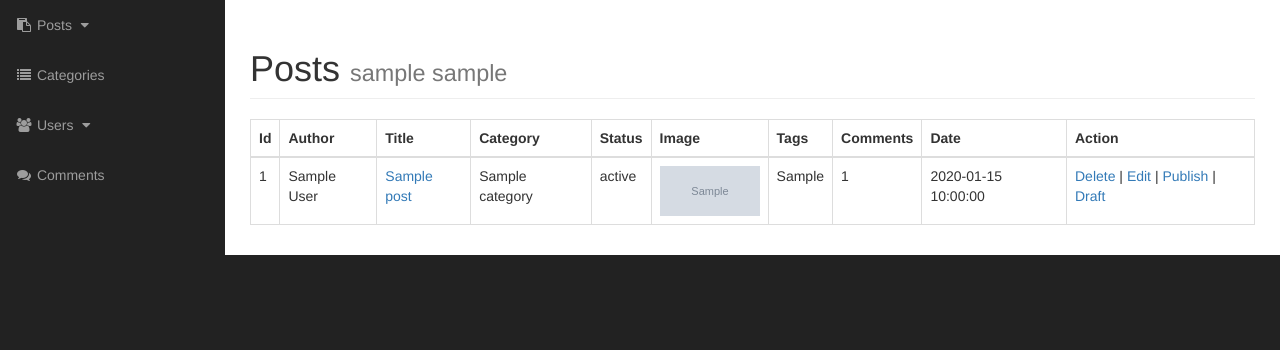
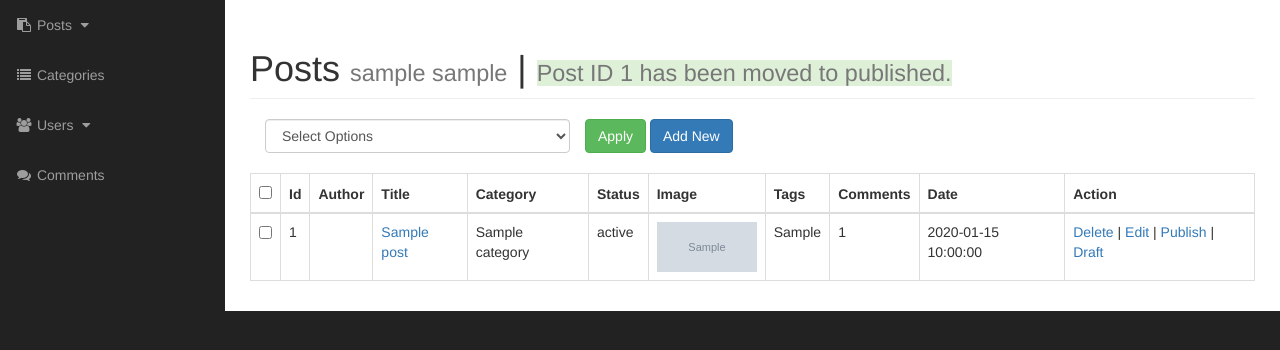
Before and after one commit to ambivalent-axiom/php_blog, a PHP site: page /admin/posts.php?notify=published&p_id=1 in a window 1280 px wide. Shown: the part 51-401 px from the top of the page. Run offline with PHP 8.4, Linux system fonts and the light colour scheme; the visitor is signed in with stand-in values (Sample User, id 1); tables that the repository leaves empty or names only in its code hold one stand-in row (values such as "Sample post"); grey boxes marked "Sample" are stand-in pictures; some libraries are stand-ins or nearby versions.

Commit message:
Many improvements to posts page

```diff
--- /dev/null
+++ b/admin/css/custom.css
@@ -0,0 +1,3 @@
+.margin-bottom-space {
+    margin-bottom: 20px;
+}
--- a/admin/css/sb-admin.css
+++ b/admin/css/sb-admin.css
@@ -10,6 +10,7 @@
     margin-top: 100px;
     background-color: #222;
 }
+
 
 @media(min-width:768px) {
     body {
--- a/admin/includes/admin_header.php
+++ b/admin/includes/admin_header.php
@@ -4,15 +4,14 @@
 <?php session_start(); ?>
 
 <?php
-
 if(!isset($_SESSION['role'])) {
     header("Location: ../index.php");
 }
-
 ?>
 
 <!DOCTYPE html>
 <html lang="en">
+
 
 <head>
 
@@ -30,6 +29,9 @@
     <!-- Custom CSS -->
     <link href="css/sb-admin.css" rel="stylesheet">
 
+    <!-- ambax custom css -->
+    <link rel="stylesheet" href="css/custom.css">
+
     <!-- Custom Fonts -->
     <link href="font-awesome/css/font-awesome.min.css" rel="stylesheet" type="text/css">
 
--- a/admin/includes/admin_navigation.php
+++ b/admin/includes/admin_navigation.php
@@ -38,7 +38,7 @@
                                 <a href="posts.php">View All posts</a>
                             </li>
                             <li>
-                                <a href="posts.php?source=add_post">Add posts</a>
+                                <a href="posts.php?source=add_post&notify=add">Add posts</a>
                             </li>
                         </ul>
                     </li>
--- a/admin/includes/functions.php
+++ b/admin/includes/functions.php
@@ -47,18 +47,14 @@
     }
 }
 
-function deletePost() {
+function deletePost($post_to_delete) {
     global $connection;
-    if(isset($_GET['delete'])) {
-        $post_to_delete = $_GET['delete'];
     $clear_com_quer = "DELETE FROM comments WHERE com_post_id = $post_to_delete ";
     $query = "DELETE FROM posts WHERE post_id = {$post_to_delete} ";
     $clear_comments = mysqli_query($connection, $clear_com_quer);
     checkQuery($clear_comments);
     $execure_query = mysqli_query($connection, $query);
     checkQuery($execure_query);
-        header("Location: posts.php");
-    }
 }
 
 function checkQuery($query) {
@@ -76,4 +72,36 @@
     }
 }
 
+function getAuthorByPost($author) {
+    global $connection;
+    $query = "SELECT * FROM users WHERE user_id = $author ";
+    $select_author = mysqli_query($connection, $query);
+    while($author = mysqli_fetch_assoc($select_author)) {
+        return($author['user_name']);
+    }
+}
+
+function publishPost($post_id) {
+    global $connection;
+    $query = "UPDATE posts SET post_status = 'published' WHERE 	post_id = {$post_id} ";
+    $publish = mysqli_query($connection, $query);
+    checkQuery($publish);
+}
+
+function draftPost($post_id) {
+    global $connection;
+    $query = "UPDATE posts SET post_status = 'draft' WHERE 	post_id = {$post_id} ";
+    $draft = mysqli_query($connection, $query);
+    checkQuery($draft);
+}
+
+function addComment($post_id, $com_auth, $com_email, $comment) {
+    $query = "INSERT INTO comments (com_post_id, com_author, com_email, com_content, com_date) " .
+    "VALUES ({$post_id}, '{$com_auth}', '{$com_email}', '{$comment}', now()) ";
+    $save_comm = mysqli_query($connection, $query);
+    checkQuery($save_comm);
+    $increment_com = "UPDATE posts SET post_comment_count = post_comment_count + 1 WHERE post_id = $post_id";
+    $Update_com_count = mysqli_query($connection, $increment_com);
+    checkQuery($increment_com);
+}
 ?>
--- a/admin/includes/view_all_posts.php
+++ b/admin/includes/view_all_posts.php
@@ -1,7 +1,47 @@
 
+
+<?php
+if(isset($_POST['checkBoxArray'])) {
+    foreach($_POST['checkBoxArray'] as $post_id) {
+        $bulk_option = $_POST['bulk_options'];
+        switch($bulk_option) {
+            case 'publish';
+                publishPost($post_id);
+            break;
+
+            case 'draft';
+                draftPost($post_id);
+            break;
+
+            case 'delete';
+                deletePost($post_id);
+            break;
+        }
+    }
+    header("Location: posts.php?notify=bulk");
+}
+?>
+
+
+<form action="" method="post">
     <table class="table table-bordered table-hover">
+        <div id="bulkOptionsContainer" class="col-xs-4 margin-bottom-space">
+            <select class="form-control" name="bulk_options" id="">
+                <option value="">Select Options</option>
+                <option value="publish">Publish</option>
+                <option value="draft">Draft</option>
+                <option value="delete">Delete</option>
+            </select>
+        </div>
+
+        <div>
+            <input type="submit" name="submit" class="btn btn-success" value="Apply">
+            <a class="btn btn-primary" href="posts.php?source=add_post&notify=add">Add New</a>
+        </div>
+
         <thead>
             <tr>
+                <th><input id="selectAllBoxes" type="checkbox"></th>
                 <th>Id</th>
                 <th>Author</th>
                 <th>Title</th>
@@ -28,9 +68,11 @@
                 $tags = $row['post_tags'];
                 $comments = $row['post_comment_count'];
                 $date = $row['post_date'];
+                $author_name = getAuthorByPost($author);
                 ?>  <tr>
+                        <td><input class="checkBoxes" type="checkbox" name="checkBoxArray[]" value="<?php echo $id; ?>"></td>
                         <td><?php echo $id ?></td>
-                    <td><?php echo $author ?></td>
+                        <td><?php echo $author_name ?></td>
                         <td><a href="../post.php?p_id=<?php echo $id; ?>"><?php echo $title ?></a></td>
                         <td><?php
                             $query = "SELECT cat_title FROM categories WHERE cat_id = {$cat} ";
@@ -44,8 +86,8 @@
                         <td><?php echo $tags ?></td>
                         <td><?php echo $comments ?></td>
                         <td><?php echo $date ?></td>
-                    <td><a href="?delete=<?php echo $id ?>">Delete</a> |
-                        <a href="?source=edit&p_id=<?php echo $id ?>">Edit</a> |
+                        <td><a href="?source=delete&p_id=<?php echo $id ?>">Delete</a> |
+                            <a href="?source=edit&p_id=<?php echo $id ?>&notify=edit">Edit</a> |
                             <a href="?source=pub&p_id=<?php echo $id ?>">Publish</a> |
                             <a href="?source=draft&p_id=<?php echo $id ?>">Draft</a>
                         </td>
@@ -55,7 +97,4 @@
             ?>
     </tbody>
     </table>
-
-<?php
-    deletePost();
-?>
+</form>
--- a/admin/posts.php
+++ b/admin/posts.php
@@ -10,8 +10,61 @@
 
                         <h1 class="page-header">
                             Posts
+
                             <small><?php getUserLnFn(); ?></small>
+                              |
+                            <?php
+                                if(isset($_GET['notify'])) {
+                                    $notify_about = $_GET['notify'];
+                                } else {
+                                    $notify_about = "";
+                                }
+                                switch($notify_about) {
+                                    case 'bulk';
+                                    echo "<small>Bulk operation performed at: " . date('Y-m-d H:i:s', time()) . "</small>";
+                                    break;
+
+                                    case 'edit';
+                                    echo "<small>Post edit</small>";
+                                    break;
+
+                                    case 'add';
+                                    echo "<small>Add new post</small>";
+                                    break;
+
+                                    case 'updated';
+                                    echo "<small class='bg-success'>Post " .
+                                        "<a href='../post.php?p_id={$_GET['p_id']}'>{$_GET['p_title']}</a>" .
+                                        " has been updated.</small>";
+                                    break;
+
+                                    case 'created';
+                                    echo "<small class='bg-success'>Post " .
+                                        "<a href='../post.php?p_id={$_GET['p_id']}'>{$_GET['p_title']}</a>" .
+                                        " has been created.</small>";
+                                    break;
+
+                                    case 'deleted';
+                                    echo "<small class='bg-success'>Post ID {$_GET['p_id']} has been removed from database.</small>";
+                                    break;
+
+                                    case 'published';
+                                    echo "<small class='bg-success'>Post ID {$_GET['p_id']} has been moved to published.</small>";
+                                    break;
+
+                                    case 'drafted';
+                                    echo "<small class='bg-success'>Post ID {$_GET['p_id']} has been moved to draft.</small>";
+                                    break;
+
+                                    default:
+                                    echo "<small>All posts from database</small>";
+                                    break;
+                                }
+
+                            ?>
                         </h1>
+
+
                         <?php
                             if(isset($_GET["source"])) {
                                 $source = $_GET['source'];
@@ -23,32 +76,37 @@
                                 $post_id = $_GET['p_id'];
                             }
 
+                            if(isset($_GET['auth_name'])) {
+                                $author_name = $_GET['auth_name'];
+                            }
+
                             switch($source) {
 
+                                case 'delete';
+                                    deletePost($post_id);
+                                    header("Location: posts.php?notify=deleted&p_id={$post_id}");
+                                break;
+
                                 case 'add_post';
-                                include "includes/add_post.php";
+                                    include "includes/add_post.php";
                                 break;
 
                                 case 'edit';
-                                include "includes/edit_post.php";
+                                    include "includes/edit_post.php";
                                 break;
 
                                 case 'pub';
-                                    $query = "UPDATE posts SET post_status = 'published' WHERE 	post_id = {$post_id} ";
-                                    $publish = mysqli_query($connection, $query);
-                                    checkQuery($publish);
-                                    header("Location: posts.php");
+                                    publishPost($post_id);
+                                    header("Location: posts.php?notify=published&p_id=$post_id");
                                 break;
 
                                 case 'draft';
-                                    $query = "UPDATE posts SET post_status = 'draft' WHERE 	post_id = {$post_id} ";
-                                    $publish = mysqli_query($connection, $query);
-                                    checkQuery($publish);
-                                    header("Location: posts.php");
+                                    draftPost($post_id);
+                                    header("Location: posts.php?notify=drafted&p_id=$post_id");
                                 break;
 
                                 default:
-                                include "includes/view_all_posts.php";
+                                    include "includes/view_all_posts.php";
                                 break;
                             }
 
--- a/categorized.php
+++ b/categorized.php
@@ -33,6 +33,8 @@
                         $blog_post_date = $post['post_date'];
                         $blog_post_image = $post['post_image'];
                         $blog_post_content = substr($post['post_content'], 0, 100);
+                        $author_name = getAuthorByPost($blog_post_author);
+
                         echo "
                             <h2>
                                 <a href='post.php?p_id={$blog_post_id}'>
@@ -41,7 +43,7 @@
                             </h2>
                             <p class='lead'>by
                                 <a href='index.php'>
-                                    $blog_post_author
+                                    $author_name
                                 </a>
                             </p>
                             <p>
--- a/index.php
+++ b/index.php
@@ -26,6 +26,7 @@
                             $blog_post_image = $post['post_image'];
                             $blog_post_content = substr($post['post_content'], 0, 100);
                             $post_status = $post['post_status'];
+                            $author_name = getAuthorByPost($blog_post_author);
 
                             echo "
                                 <h2>
@@ -35,7 +36,7 @@
                                 </h2>
                                 <p class='lead'>by
                                     <a href='index.php'>
-                                        $blog_post_author
+                                        $author_name
                                     </a>
                                 </p>
                                 <p>
```
Also changed, not shown: admin/includes/add_post.php (+4 -9 lines), admin/includes/edit_post.php (+4 -5 lines), admin/js/scripts.js (+13 -0 lines), post.php (+45 -20 lines), images/2024-04-10_22-35.png (added), images/astronaut-digital-art-4k-wallpaper-uhdpaper.com-199@3@a.jpg (added), images/image_3.jpg (added). Lines whose indentation alone changed are shown as unchanged.
